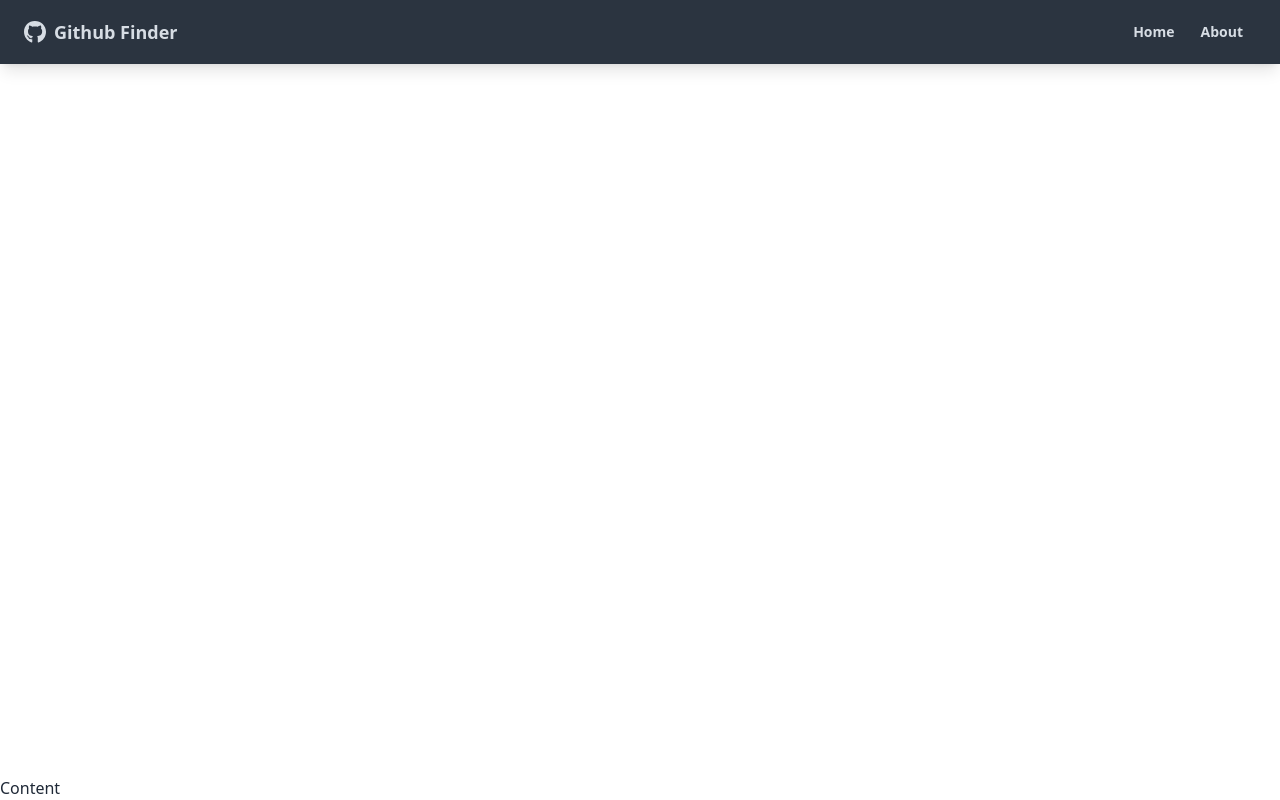
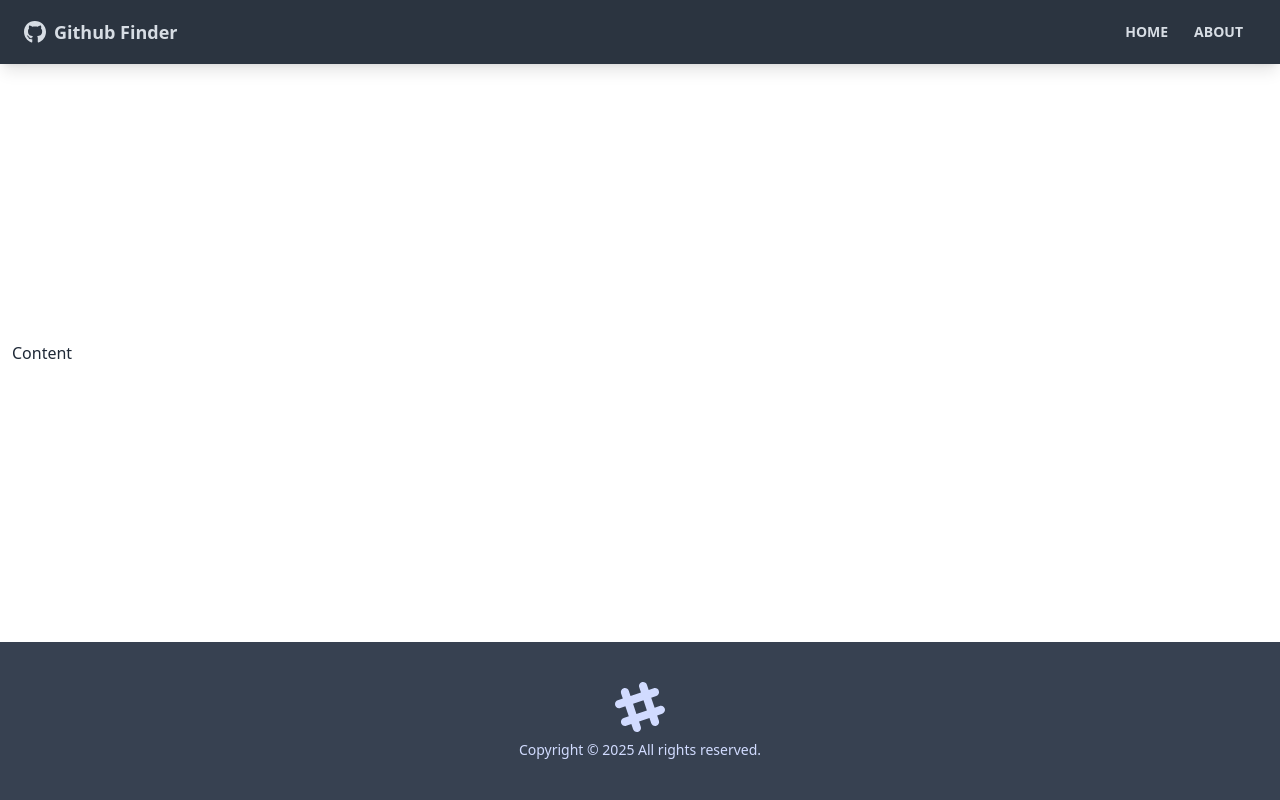
Before and after one commit to kaankurcer/github-finder, a React (Create React App) app: page / in a window 1280 px wide. Built offline with nearby package versions, Linux system fonts and the light colour scheme.

Commit message:
feat: add Footer component

```diff
--- a/src/App.js
+++ b/src/App.js
@@ -1,5 +1,6 @@
 import { BrowserRouter as Router } from "react-router-dom";
-import Navbar from "./components/Navbar";
+import Navbar from "./components/layout/Navbar";
+import Footer from "./components/layout/Footer";
 
 function App() {
   return (
@@ -7,7 +8,8 @@
       <div class="flex flex-col justify-between h-screen">
         <Navbar />
 
-        <main>Content</main>
+        <main className="container mx-auto px-3 pb-12">Content</main>
+        <Footer />
       </div>
     </Router>
   );
--- /dev/null
+++ b/src/components/layout/Footer.jsx
@@ -0,0 +1,26 @@
+import React from "react";
+
+function Footer() {
+  const footerYear = new Date().getFullYear();
+
+  return (
+    <footer className="footer p-10 bg-gray-700 text-primary-content footer-center">
+      <div>
+        <svg
+          width="50"
+          height="50"
+          viewBox="0 0 24 24"
+          xmlns="http://www.w3.org/2000/svg"
+          fillRule="evenodd"
+          clipRule="evenodd"
+          className="inline-block fill-current"
+        >
+          <path d="M22.672 15.226l-2.432.811.841 2.515c.33 1.019-.209 2.127-1.23 2.456-1.15.325-2.148-.321-2.463-1.226l-.84-2.518-5.013 1.677.84 2.517c.391 1.203-.434 2.542-1.831 2.542-.88 0-1.601-.564-1.86-1.314l-.842-2.516-2.431.809c-1.135.328-2.145-.317-2.463-1.229-.329-1.018.211-2.127 1.231-2.456l2.432-.809-1.621-4.823-2.432.808c-1.355.384-2.558-.59-2.558-1.839 0-.817.509-1.582 1.327-1.846l2.433-.809-.842-2.515c-.33-1.02.211-2.129 1.232-2.458 1.02-.329 2.13.209 2.461 1.229l.842 2.515 5.011-1.677-.839-2.517c-.403-1.238.484-2.553 1.843-2.553.819 0 1.585.509 1.85 1.326l.841 2.517 2.431-.81c1.02-.33 2.131.211 2.461 1.229.332 1.018-.21 2.126-1.23 2.456l-2.433.809 1.622 4.823 2.433-.809c1.242-.401 2.557.484 2.557 1.838 0 .819-.51 1.583-1.328 1.847m-8.992-6.428l-5.01 1.675 1.619 4.828 5.011-1.674-1.62-4.829z"></path>
+        </svg>
+        <p>Copyright &copy; {footerYear} All rights reserved.</p>
+      </div>
+    </footer>
+  );
+}
+
+export default Footer;
--- a/src/components/Navbar.jsx
+++ b/src/components/layout/Navbar.jsx
@@ -15,11 +15,11 @@
         <div className="flex-1 px-2 mx-2">
           <div className="flex justify-end">
             <Link to="/" className="btn btn-ghost btn-sm rounded-btn">
-              Home
+              HOME
             </Link>
             <div className="flex justify-end">
               <Link to="/about" className="btn btn-ghost btn-sm rounded-btn">
-                About
+                ABOUT
               </Link>
             </div>
           </div>
```
